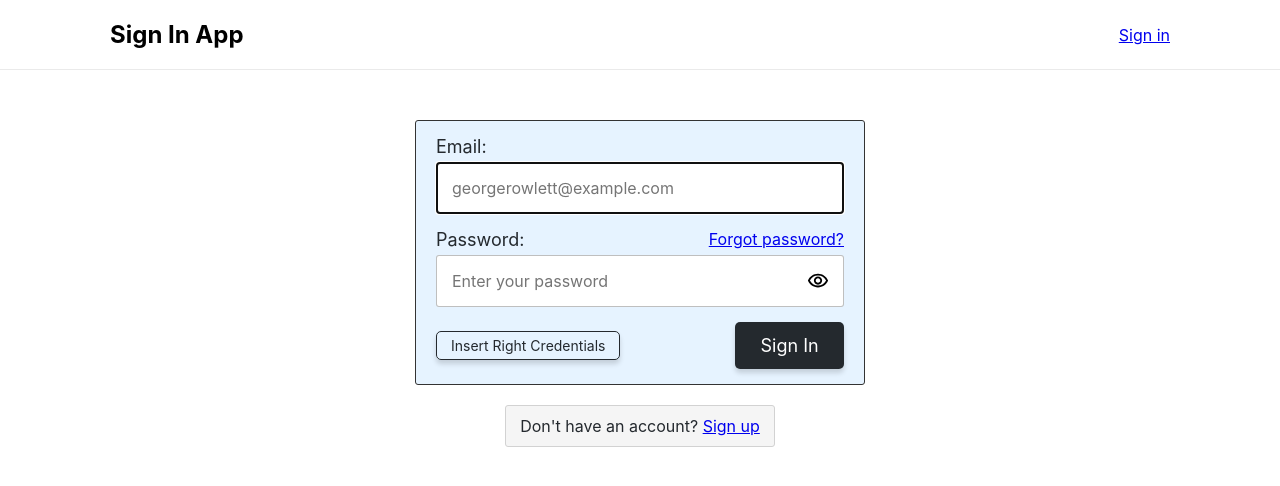
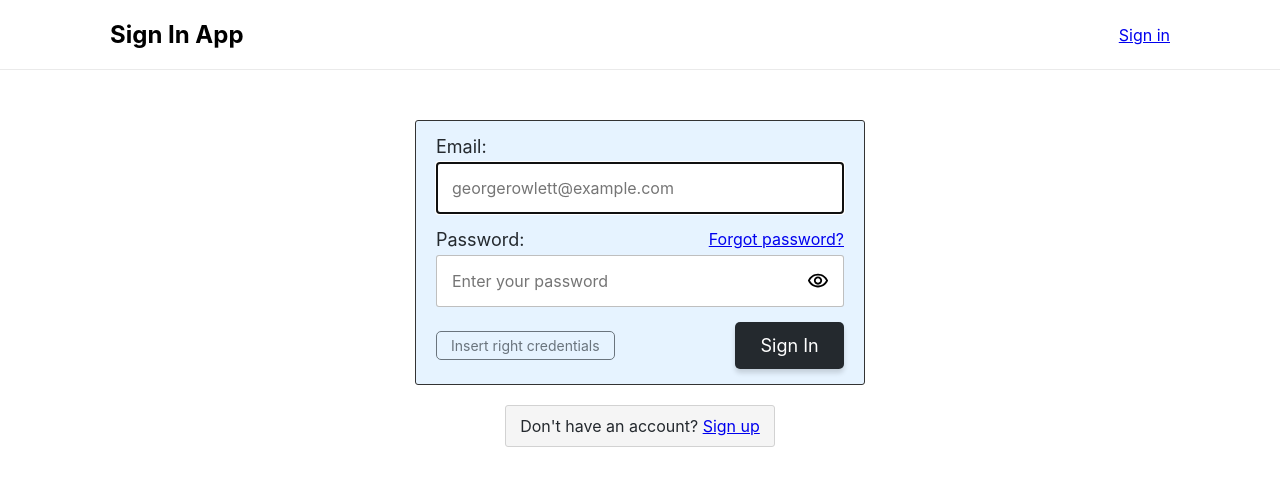
Before and after one commit to alanreidt/sign-in-app, a React (Create React App) app: page /sign-in in a window 1280 px wide. Shown: the top 486 px of the page. Built offline with nearby package versions, Linux system fonts and the light colour scheme.

Commit message:
Update the insert credentials button styles (closes #93)

```diff
--- a/src/components/Button.js
+++ b/src/components/Button.js
@@ -42,9 +42,18 @@ const StyledButton = styled.button`
     padding: 0 1em;
 
     font-size: 14px;
-    color: #24292e;
+    color: #6a747d;
     background-color: transparent;
-    border: 1px solid #24292e;
+    border: 1px solid #6a747d;
+
+    text-transform: initial;
+    box-shadow: none;
+
+    &:hover,
+    &:focus {
+      box-shadow: none;
+      transform: translate3d(0, 0, 0);
+    }
   `}
 `;
 
```
